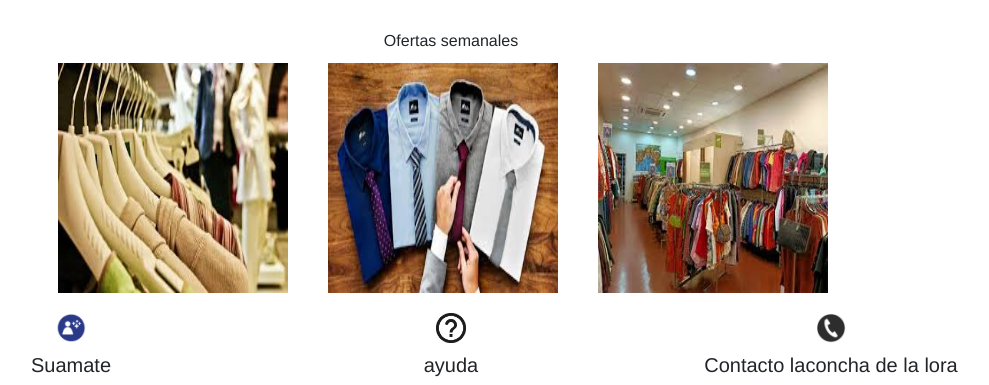
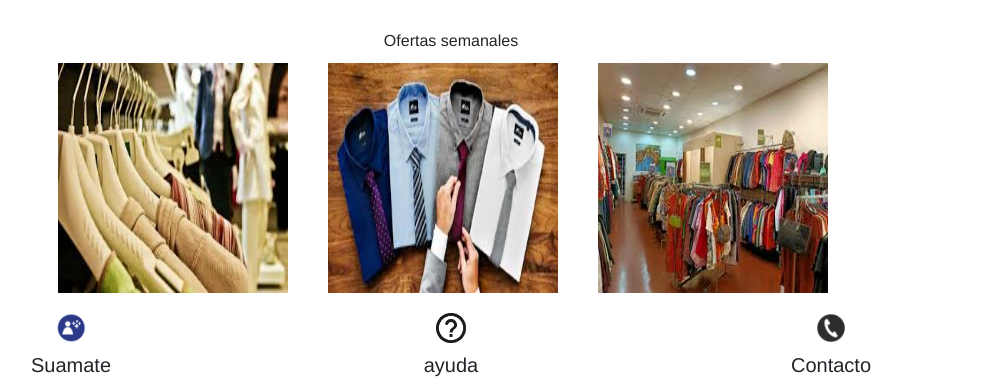
Before and after one commit to nicominali/proyecto-final, a website: page index.html in a window 1280 px wide. Shown: the part 1685-2070 px from the top of the page, without its empty margins (189-1178 px from the left). Drawn offline with nearby package versions, Linux system fonts and the light colour scheme.

Commit message:
subida de proyecto

```diff
--- a/index.html
+++ b/index.html
@@ -142,7 +142,7 @@
                     </div>
                     <div class="col-lg-4 col-xs-12 barraDer">
                             <img src="assets/img/icono-telefono.jpg"width="50px" height="50px" alt="telefono- icono">
-                            <h5>Contacto laconcha de la lora</h5>
+                            <h5>Contacto</h5>
                     </div>
             </div>
         </footer>
```
